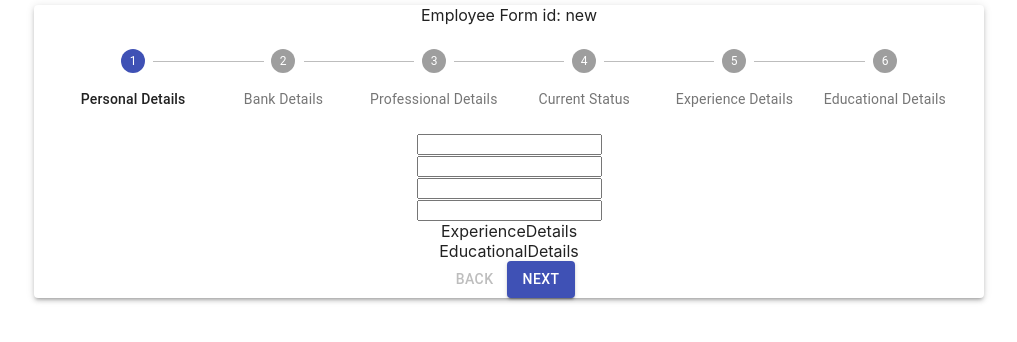
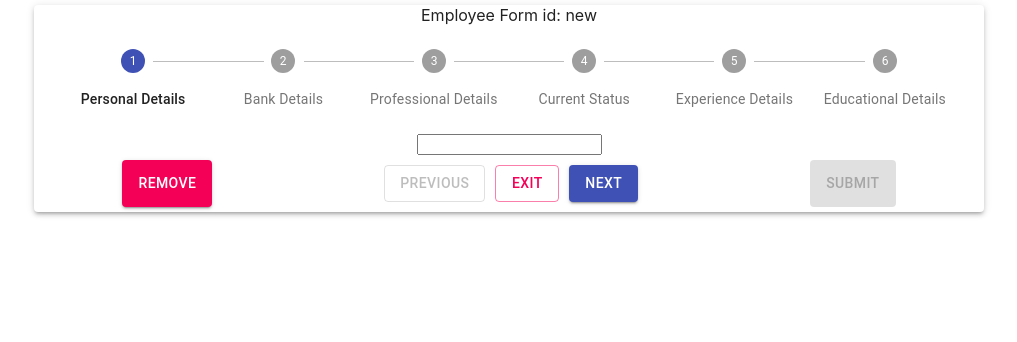
Before and after one commit to jay-patel-albiorix/employees-data-frontend, a React (Create React App) app: page /employee-form in a window 1280 px wide. Shown: the top 342 px of the page, without its empty margins (131-1148 px from the left). Built offline with nearby package versions, Linux system fonts and the light colour scheme.

Commit message:
wizard form structure

```diff
--- /dev/null
+++ b/src/containers/EmployeeForm/ActionButtons.js
@@ -0,0 +1,70 @@
+import React from 'react'
+
+import { makeStyles } from '@material-ui/core/styles'
+import Box from '@material-ui/core/Box'
+import Button from '@material-ui/core/Button'
+
+
+const useStyles = makeStyles({
+    actions: {
+        display: "flex",
+        justifyContent: "space-around",
+        padding: 5,
+    },
+    spaced: {
+        margin: 5,
+    },
+})
+
+const ActionButtons = ({ activeStep, handlePrev, handleBack, nextBtnProps = {}, submitBtnProps = {} }) => {
+    const classes = useStyles()
+
+    return (
+        <Box className={classes.actions}>
+            <Button
+                color="secondary"
+                variant="contained"
+            >
+                Remove
+            </Button>
+            <Box>
+                <Button
+                    className={classes.spaced}
+                    disabled={activeStep === 0}
+                    onClick={handlePrev}
+                    color="primary"
+                    variant="outlined"
+                >
+                    Previous
+                </Button>
+                <Button
+                    className={classes.spaced}
+                    onClick={handleBack}
+                    color="secondary"
+                    variant="outlined"
+                >
+                    Exit
+                </Button>
+                <Button
+                    className={classes.spaced}
+                    variant="contained"
+                    color="primary"
+                    disabled={activeStep === 5}
+                    {...nextBtnProps}
+                >
+                    Next
+                </Button>
+            </Box>
+            <Button
+                disabled={activeStep !== 5}
+                color="Primary"
+                variant="contained"
+                {...submitBtnProps}
+            >
+                Submit
+            </Button>
+        </Box>
+    )
+}
+
+export default ActionButtons
--- a/src/containers/EmployeeForm/BankDetails.js
+++ b/src/containers/EmployeeForm/BankDetails.js
@@ -1,18 +1,31 @@
 import React from 'react'
-import { Field } from 'redux-form'
+import { reduxForm, Field } from 'redux-form'
 
+import { makeStyles } from '@material-ui/core/styles'
 import Box from '@material-ui/core/Box'
+import Button from '@material-ui/core/Button'
+
+import ActionButtons from './ActionButtons'
 
 
-const BankDetails = () => {
+const BankDetails = ({ handleSubmit, activeStep, handlePrev, handleBack }) => {
+
     return (
-        <Box>
-            <Field
-                name="bank_details.account_number"
-                component="input"
+        <form onSubmit={handleSubmit}>
+            <Box>
+                <Field
+                    name="bank_details.account_number"
+                    component="input"
+                    />
+            </Box>
+            <ActionButtons
+                activeStep={activeStep}
+                handlePrev={handlePrev}
+                handleBack={handleBack}
+                nextBtnProps={{type: "submit"}}
             />
-        </Box>
+        </form>
     )
 }
 
-export default BankDetails
+export default reduxForm({})(BankDetails)
--- a/src/containers/EmployeeForm/CurrentWork.js
+++ b/src/containers/EmployeeForm/CurrentWork.js
@@ -1,18 +1,31 @@
 import React from 'react'
-import { Field } from 'redux-form'
+import { reduxForm, Field } from 'redux-form'
 
+import { makeStyles } from '@material-ui/core/styles'
 import Box from '@material-ui/core/Box'
+import Button from '@material-ui/core/Button'
+
+import ActionButtons from './ActionButtons'
 
 
-const CurrentWork = () => {
+const CurrentWork = ({ handleSubmit, activeStep, handlePrev, handleBack }) => {
+
     return (
-        <Box>
-            <Field
-                name="current_work.designation"
-                component="input"
+        <form onSubmit={handleSubmit}>
+            <Box>
+                <Field
+                    name="current_work.designation"
+                    component="input"
+                />
+            </Box>
+            <ActionButtons
+                activeStep={activeStep}
+                handlePrev={handlePrev}
+                handleBack={handleBack}
+                nextBtnProps={{type: "submit"}}
             />
-        </Box>
+        </form>
     )
 }
 
-export default CurrentWork
+export default reduxForm({})(CurrentWork)
--- a/src/containers/EmployeeForm/EducationalDetails.js
+++ b/src/containers/EmployeeForm/EducationalDetails.js
@@ -1,19 +1,31 @@
 import React from 'react'
-import { FieldArray } from 'redux-form'
+import { reduxForm, FieldArray } from 'redux-form'
 
+import { makeStyles } from '@material-ui/core/styles'
 import Box from '@material-ui/core/Box'
+import Button from '@material-ui/core/Button'
+
+import ActionButtons from './ActionButtons'
 
 
-const EducationalDetails = () => {
+const EducationalDetails = ({ handleSubmit, activeStep, handlePrev, handleBack }) => {
+
     return (
-        <Box>
-            EducationalDetails
-            {/* <FieldArray
-                name="educational_details"
-                component="input"
-            /> */}
-        </Box>
+        <form onSubmit={handleSubmit}>
+            <Box>
+                <FieldArray
+                    name="educational_details"
+                    component="input"
+                />
+            </Box>
+            <ActionButtons
+                activeStep={activeStep}
+                handlePrev={handlePrev}
+                handleBack={handleBack}
+                submitBtnProps={{type: "submit"}}
+            />
+        </form>
     )
 }
 
-export default EducationalDetails
+export default reduxForm({})(EducationalDetails)
--- a/src/containers/EmployeeForm/ExperienceDetails.js
+++ b/src/containers/EmployeeForm/ExperienceDetails.js
@@ -1,19 +1,31 @@
 import React from 'react'
-import { FieldArray } from 'redux-form'
+import { reduxForm, FieldArray } from 'redux-form'
 
+import { makeStyles } from '@material-ui/core/styles'
 import Box from '@material-ui/core/Box'
+import Button from '@material-ui/core/Button'
+
+import ActionButtons from './ActionButtons'
 
 
-const ExperienceDetails = () => {
+const ExperienceDetails = ({ handleSubmit, activeStep, handlePrev, handleBack }) => {
+
     return (
-        <Box>
-            ExperienceDetails
-            {/* <FieldArray
-                name="experience_details"
-                component="input"
-            /> */}
-        </Box>
+        <form onSubmit={handleSubmit}>
+            <Box>
+                <FieldArray
+                    name="experience_details"
+                    component="input"
+                />
+            </Box>
+            <ActionButtons
+                activeStep={activeStep}
+                handlePrev={handlePrev}
+                handleBack={handleBack}
+                nextBtnProps={{type: "submit"}}
+            />
+        </form>
     )
 }
 
-export default ExperienceDetails
+export default reduxForm({})(ExperienceDetails)
--- a/src/containers/EmployeeForm/PersonalDetails.js
+++ b/src/containers/EmployeeForm/PersonalDetails.js
@@ -1,18 +1,31 @@
 import React from 'react'
-import { Field } from 'redux-form'
+import { reduxForm, Field } from 'redux-form'
 
+import { makeStyles } from '@material-ui/core/styles'
 import Box from '@material-ui/core/Box'
+import Button from '@material-ui/core/Button'
+
+import ActionButtons from './ActionButtons'
 
 
-const PersonalDetails = () => {
+const PersonalDetails = ({ handleSubmit, activeStep, handlePrev, handleBack }) => {
+
     return (
-        <Box>
-            <Field
-                name="personal_details.first_name"
-                component="input"
+        <form onSubmit={handleSubmit}>
+            <Box>
+                <Field
+                    name="personal_details.first_name"
+                    component="input"
+                />
+            </Box>
+            <ActionButtons
+                activeStep={activeStep}
+                handlePrev={handlePrev}
+                handleBack={handleBack}
+                nextBtnProps={{type: "submit"}}
             />
-        </Box>
+        </form>
     )
 }
 
-export default PersonalDetails
+export default reduxForm({})(PersonalDetails)
--- a/src/containers/EmployeeForm/ProfessionalDetails.js
+++ b/src/containers/EmployeeForm/ProfessionalDetails.js
@@ -1,18 +1,31 @@
 import React from 'react'
-import { Field } from 'redux-form'
+import { reduxForm, Field } from 'redux-form'
 
+import { makeStyles } from '@material-ui/core/styles'
 import Box from '@material-ui/core/Box'
+import Button from '@material-ui/core/Button'
+
+import ActionButtons from './ActionButtons'
 
 
-const ProfessionalDetails = () => {
+const ProfessionalDetails = ({ handleSubmit, activeStep, handlePrev, handleBack }) => {
+
     return (
-        <Box>
-            <Field
-                name="professional_details.resume"
-                component="input"
+        <form onSubmit={handleSubmit}>
+            <Box>
+                <Field
+                    name="professional_details.resume"
+                    component="input"
+                />
+            </Box>
+            <ActionButtons
+                activeStep={activeStep}
+                handlePrev={handlePrev}
+                handleBack={handleBack}
+                nextBtnProps={{type: "submit"}}
             />
-        </Box>
+        </form>
     )
 }
 
-export default ProfessionalDetails
+export default reduxForm({})(ProfessionalDetails)
--- a/src/containers/EmployeeForm/index.js
+++ b/src/containers/EmployeeForm/index.js
@@ -1,6 +1,6 @@
 import React, { useState, useEffect, useMemo, useCallback } from 'react'
 import { connect } from 'react-redux'
-import { reduxForm, Field } from 'redux-form'
+import { reduxForm, Field, initialize, destroy } from 'redux-form'
 
 import _get from 'lodash/get'
 
@@ -14,7 +14,7 @@ import Step from '@material-ui/core/Step';
 import StepButton from '@material-ui/core/StepButton';
 import StepLabel from '@material-ui/core/StepLabel';
 
-import { getById, clearInitialValues, } from '../../state/employeeForm/actions'
+import { getById, } from '../../state/employeeForm/actions'
 
 import PersonalDetails from './PersonalDetails'
 import BankDetails from './BankDetails'
@@ -30,9 +30,12 @@ const useStyles = makeStyles({
     },
 })
 
+export const formName = "employee"
+
 const Form = ({
     getById,
-    clearInitialValues,
+    initialize,
+    destroy,
     location,
     match,
     history,
@@ -40,10 +43,14 @@ const Form = ({
     const [activeStep, setActiveStep] = useState(0)
 
     useEffect(() => {
-        const id = _get(match, "params.id")
-        if(id) getById(id)
-
-        return () => clearInitialValues({})
+        const func = async () => {
+            const id = _get(match, "params.id")
+            if(id) {
+                const initialData = await getById(id)
+                initialize(formName, initialData)
+            }
+        }
+        func()
     }, [])
 
     const classes = useStyles()
@@ -57,7 +64,26 @@ const Form = ({
         "Educational Details"
     ], [])
 
+    const handlePrev = useCallback(() => {
+        setActiveStep(step => step > 0 ? step - 1 : 0)
+    }, [])
 
+    const handleBack = useCallback(() => {
+            history.push("/")
+        }, [])
+
+    const handleNext = useCallback(() => {
+        setActiveStep(step => step < 5 ? step + 1 : 5)
+    }, [])
+
+    const handleSubmit = useCallback((values,) => {
+        console.log("submitting", values)
+    }, [])
+
+    const handleSubmitSuccess = useCallback(() => {
+        destroy(formName)
+        history.push("/")
+    }, [],)
 
     return (
         <Grid container justifyContent="center">
@@ -68,7 +94,7 @@ const Form = ({
 
                     <Stepper
                         alternativeLabel
-                        activeStep={0}
+                        activeStep={activeStep}
                     >
                         {steps.map((label, index) => (
                             <Step key={label}>
@@ -80,30 +106,55 @@ const Form = ({
                     </Stepper>
 
 
-                    <PersonalDetails />
-                    <BankDetails />
-                    <ProfessionalDetails />
-                    <CurrentWork />
-                    <ExperienceDetails />
-                    <EducationalDetails />
-
-                    <Box>
-                    <Button
-                        disabled={activeStep === 0}
-                        // onClick={handleBack}
-                        // className={classes.button}
-                    >
-                        Back
-                    </Button>
-                    <Button
-                        variant="contained"
-                        color="primary"
-                        // onClick={handleNext}
-                        // className={classes.button}
-                    >
-                        Next
-                    </Button>
-                    </Box>
+                    {activeStep === 0 && <PersonalDetails
+                        form={formName}
+                        destroyOnUnmount={false}
+                        activeStep={activeStep}
+                        handlePrev={handlePrev}
+                        handleBack={handleBack}
+                        onSubmit={handleNext}
+                    />}
+                    {activeStep === 1 && <BankDetails
+                        form={formName}
+                        destroyOnUnmount={false}
+                        activeStep={activeStep}
+                        handlePrev={handlePrev}
+                        handleBack={handleBack}
+                        onSubmit={handleNext}
+                    />}
+                    {activeStep === 2 && <ProfessionalDetails
+                        form={formName}
+                        destroyOnUnmount={false}
+                        activeStep={activeStep}
+                        handlePrev={handlePrev}
+                        handleBack={handleBack}
+                        onSubmit={handleNext}
+                    />}
+                    {activeStep === 3 && <CurrentWork
+                        form={formName}
+                        destroyOnUnmount={false}
+                        activeStep={activeStep}
+                        handlePrev={handlePrev}
+                        handleBack={handleBack}
+                        onSubmit={handleNext}
+                    />}
+                    {activeStep === 4 && <ExperienceDetails
+                        form={formName}
+                        destroyOnUnmount={false}
+                        activeStep={activeStep}
+                        handlePrev={handlePrev}
+                        handleBack={handleBack}
+                        onSubmit={handleNext}
+                    />}
+                    {activeStep === 5 && <EducationalDetails
+                        form={formName}
+                        destroyOnUnmount={false}
+                        onSubmitSuccess={handleSubmitSuccess}
+                        activeStep={activeStep}
+                        handlePrev={handlePrev}
+                        handleBack={handleBack}
+                        onSubmit={handleSubmit}
+                    />}
                 </Paper>
             </Grid>
         </Grid>
@@ -119,20 +170,12 @@ const mapStateToProps = state => {
 const mapDispatchToProps = dispatch => {
     return {
         getById: id => dispatch(getById(id)),
-        clearInitialValues: () => dispatch(clearInitialValues()),
+        initialize: (formName, data) => dispatch(initialize(formName, data)),
+        destroy: formName => dispatch(destroy(formName)),
     }
 }
 
-export default
-connect(
+export default connect(
     mapStateToProps,
     mapDispatchToProps,
-)(
-    reduxForm({
-        form: "parent-employee-form",
-        enableReinitialize: true,
-        keepDirtyOnReinitialize: true,
-    })(
-        Form
-    )
-)
+)(Form)
```
Also changed, not shown: src/state/employeeForm/actions.js (+0 -12 lines), src/state/employeeForm/reducer.js (+0 -13 lines).
